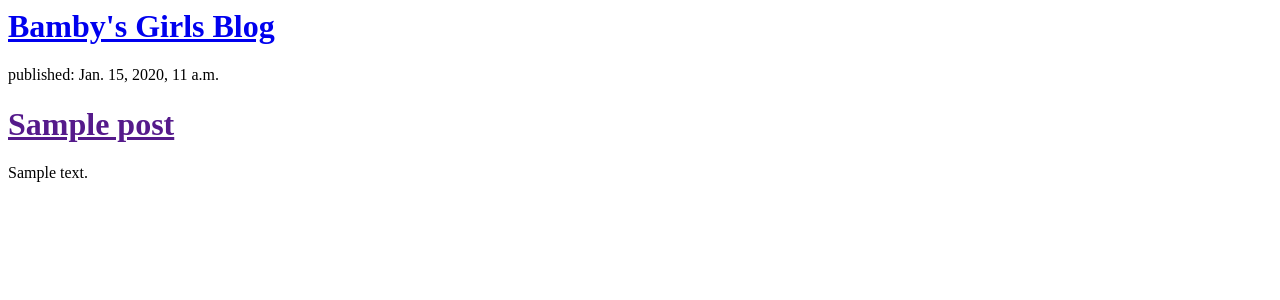
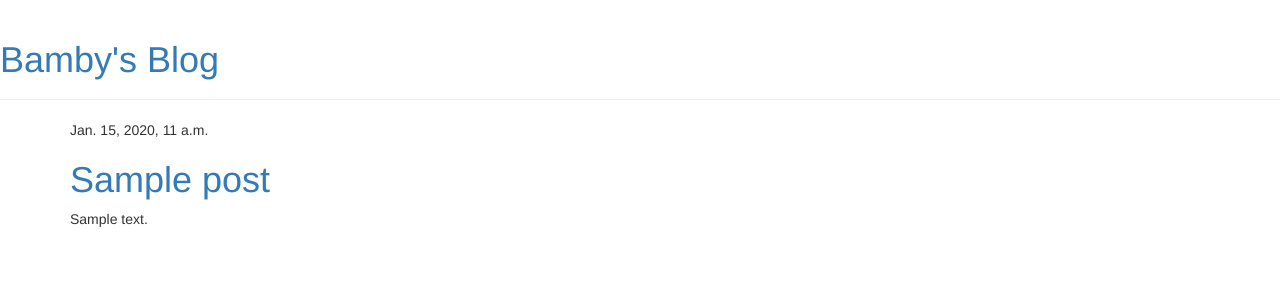
Before and after one commit to BambyG/my-first-blog, a Django app: template blog/templates/blog/post_list.html in a window 1280 px wide. Shown: the top 300 px of the page. Run offline with Django 3.2, Linux system fonts and the light colour scheme; the template is opened without the code that fills it: values that come from a table or form of the project are taken from there, others are empty; tables that the repository leaves empty hold one stand-in row (values such as "Sample post"); some libraries are stand-ins or nearby versions.

Commit message:
Added view and template for detailed blog post as well as CSS for the site.

```diff
--- /dev/null
+++ b/blog/templates/blog/base.html
@@ -0,0 +1,29 @@
+{% load staticfiles %}
+
+<html>
+	<head>
+		<title>Bamby's blog</title>
+
+        <link rel="stylesheet" href="//maxcdn.bootstrapcdn.com/bootstrap/3.2.0/css/bootstrap.min.css">
+<link rel="stylesheet" href="//maxcdn.bootstrapcdn.com/bootstrap/3.2.0/css/bootstrap-theme.min.css">
+<link href="//fonts.googleapis.com/css?family=Lobster&subset=latin,latin-ext" rel="stylesheet" type="text/css">
+<link rel="stylesheet" href="{% static 'css/blog.css' %}">
+	</head>
+
+
+<body>
+    <div class="page-header">
+        <h1><a href="/">Bamby's Blog</a></h1>
+    </div>
+    <div class="content container">
+        <div class="row">
+            <div class="col-md-8">
+            {% block content %}
+            {% endblock %}
+            </div>
+        </div>
+    </div>
+</body>
+
+
+</html>
--- a/blog/templates/blog/post_list.html
+++ b/blog/templates/blog/post_list.html
@@ -1,20 +1,13 @@
 
-<html>
-	<head>
-		<title>Bamby's blog</title>
-	</head>
-    <body>
-<div>
-    <h1><a href="/">Bamby's Girls Blog</a></h1>
-</div>
-
-{% for post in posts %}
-    <div>
-        <p>published: {{ post.published_date }}</p>
-        <h1><a href="">{{ post.title }}</a></h1>
-        <p>{{ post.text|linebreaksbr }}</p>
-    </div>
-{% endfor %}
-    </body>
-
-</html>
+{% extends 'blog/base.html' %}
+        {% block content %}
+    {% for post in posts %}
+        <div class="post">
+            <div class="date">
+                {{ post.published_date }}
+            </div>
+            <h1><a href="{% url 'post_detail' pk=post.pk %}">{{ post.title }}</a></h1>
+            <p>{{ post.text|linebreaksbr }}</p>
+        </div>
+    {% endfor %}
+{% endblock %}
--- a/blog/urls.py
+++ b/blog/urls.py
@@ -3,4 +3,5 @@ from . import views
 
 urlpatterns = [
     url(r'^$', views.post_list, name='post_list'),
+    url(r'^post/(?P<pk>\d+)/$', views.post_detail, name='post_detail'),
 ]
--- a/blog/views.py
+++ b/blog/views.py
@@ -1,7 +1,11 @@
-from django.shortcuts import render
+from django.shortcuts import render, get_object_or_404
 from django.utils import timezone
 from .models import Post
 # Create your views here.
 def post_list(request):
     posts=Post.objects.filter(published_date__lte=timezone.now()).order_by('published_date')
     return render(request, 'blog/post_list.html', {'posts':posts})
+
+def post_detail(request, pk):
+    post = get_object_or_404(Post, pk=pk)
+    return render(request, 'blog/post_detail.html', {'post': post})
```
Also changed, not shown: blog/templates/blog/post_detail.html (added, +13 -0 lines).
